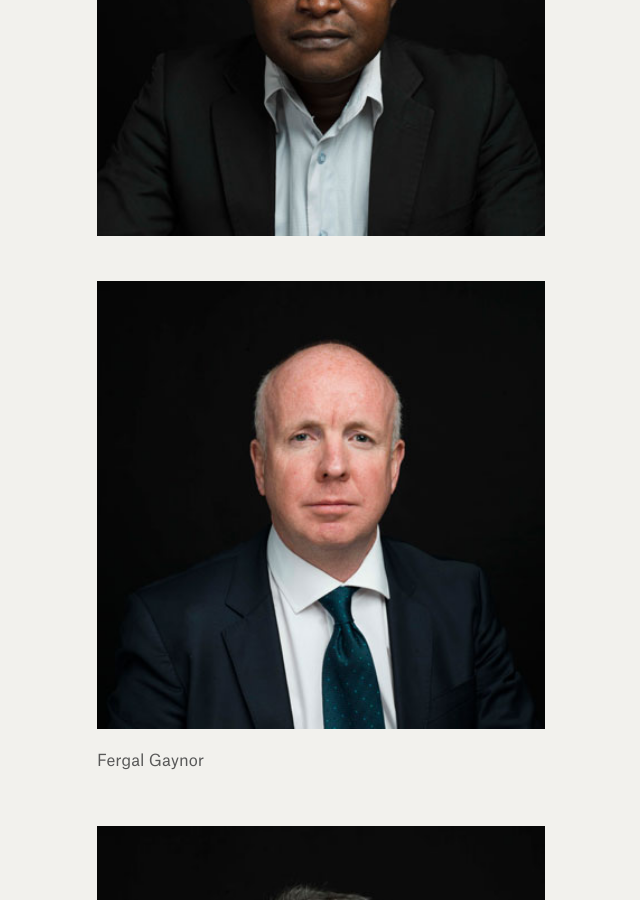
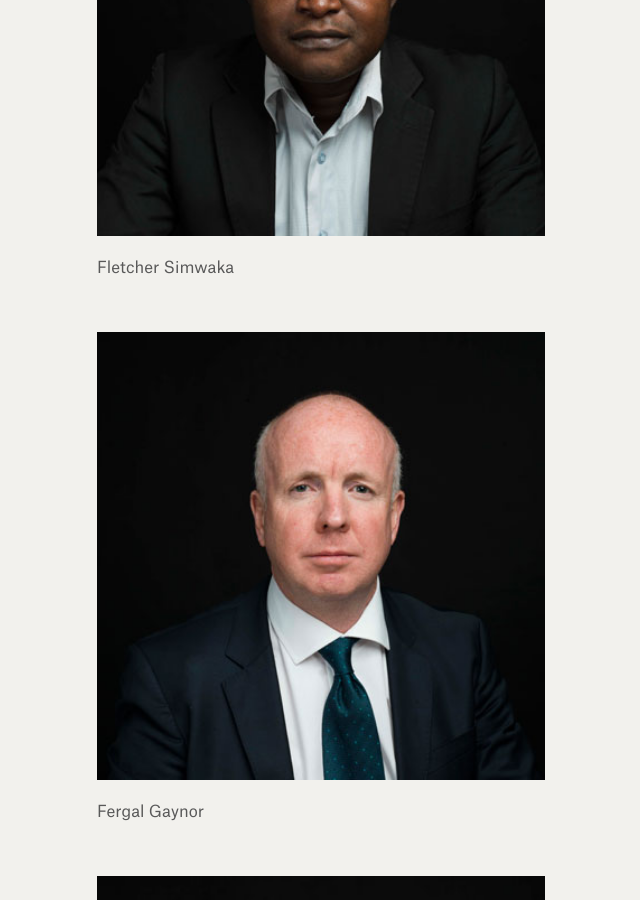
Before and after one commit to weights-and-measures/weights-and-measures.github.io, a Jekyll site: the page built from photographs.html, in a window 1280 px wide and 900 px high, scrolled down 14509 px. Shown: the whole window, without its empty margins (319-959 px from the left). Built offline with Jekyll 4.4.1, drawn with Linux system fonts in a browser that asks for light colours.

Commit message:
Updated D28

```diff
--- a/_photographs/d28.markdown
+++ b/_photographs/d28.markdown
@@ -1,7 +1,9 @@
 ---
-title: d28
+title: Fletcher Simwaka
 date: 2016-12-29 17:25:00 Z
 position: 26
 ---
 
 ![fletcher_simwaka18.jpg](/uploads/fletcher_simwaka18.jpg)
+
+Fletcher Simwaka
```
